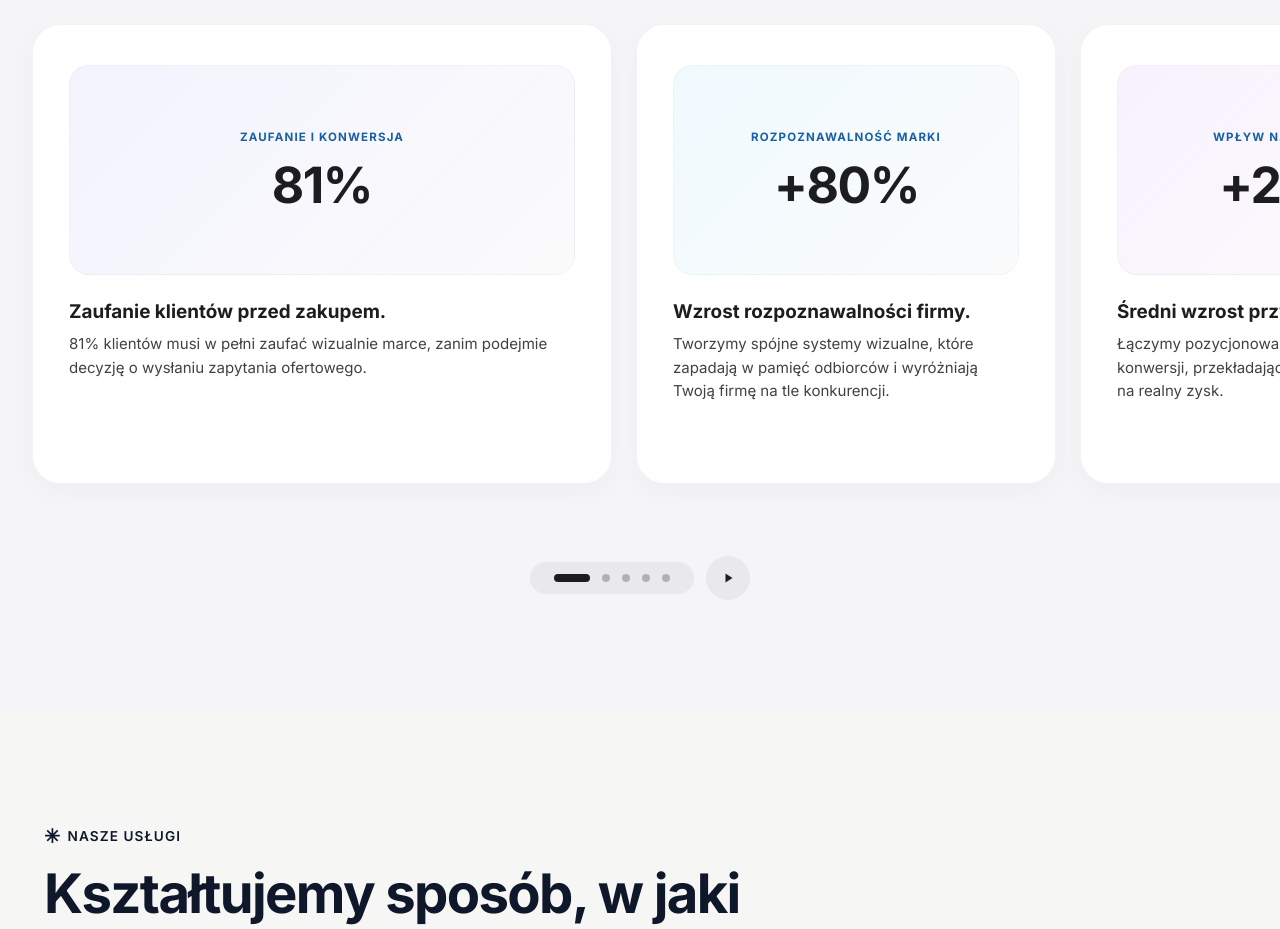
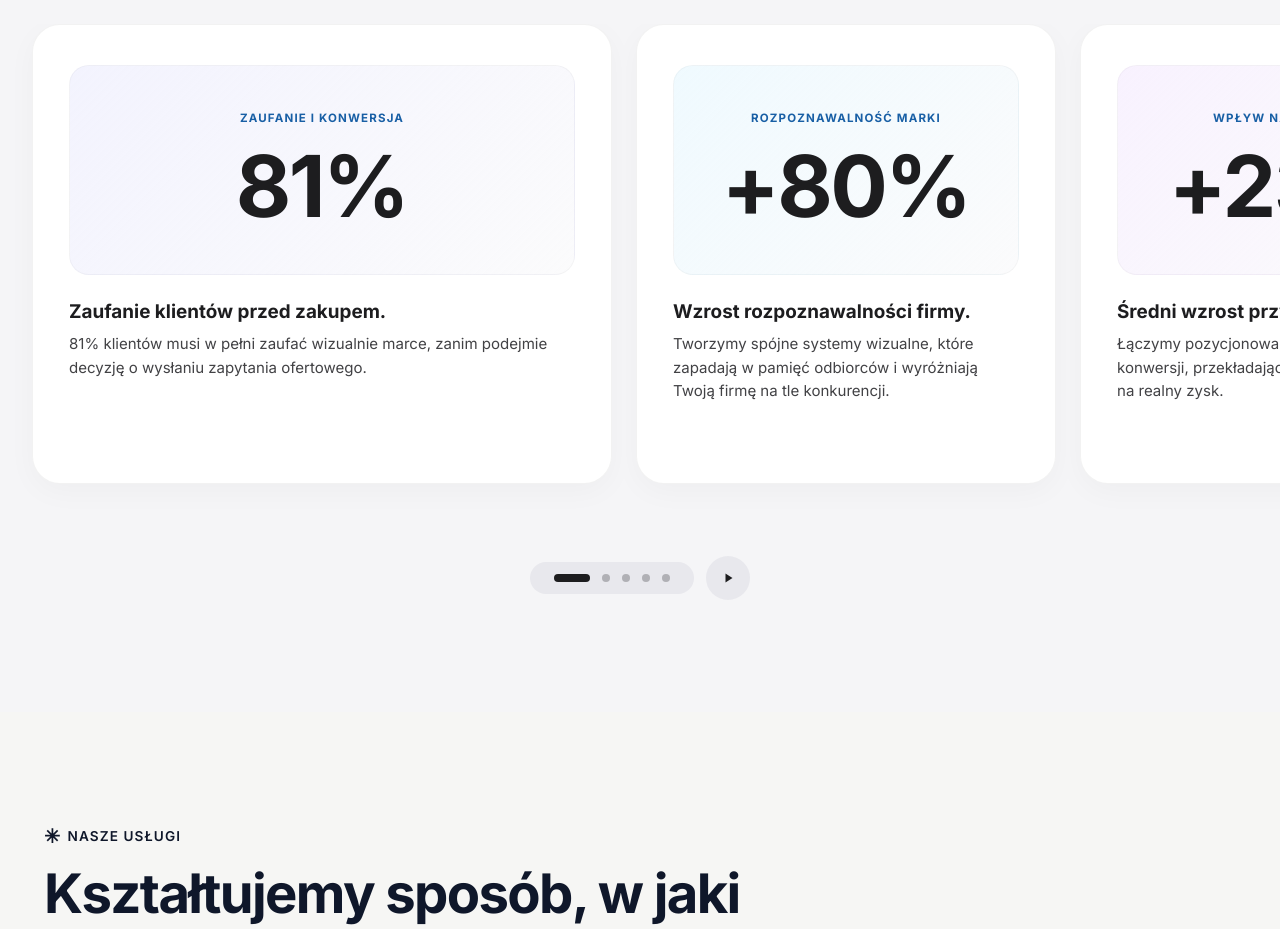
Before and after one commit to FSliwa/AI-SEO-COMPANY, a Next.js app: page / in a window 1280 px wide. Shown: the part 1260-2189 px from the top of the page. Built offline with nearby package versions, Linux system fonts and the light colour scheme.

Commit message:
Increase font size of WhyUs metrics to beautifully fill the card visual space

```diff
--- a/components/WhyUs.jsx
+++ b/components/WhyUs.jsx
@@ -245,7 +245,7 @@ export default function WhyUs() {
                 <motion.div
                   animate={{ scale: [1, 1.03, 1] }}
                   transition={{ duration: 5, ease: 'easeInOut', repeat: Infinity }}
-                  style={{ fontSize: 'clamp(2.2rem, 3.8vw, 3.4rem)', fontWeight: 800, color: '#1D1D1F', lineHeight: 1.1, letterSpacing: '-0.03em', whiteSpace: 'nowrap', textAlign: 'center' }}
+                  style={{ fontSize: 'clamp(4rem, 6.5vw, 6rem)', fontWeight: 800, color: '#1D1D1F', lineHeight: 1.1, letterSpacing: '-0.03em', whiteSpace: 'nowrap', textAlign: 'center' }}
                 >
                   {item.metric}
                 </motion.div>
```
